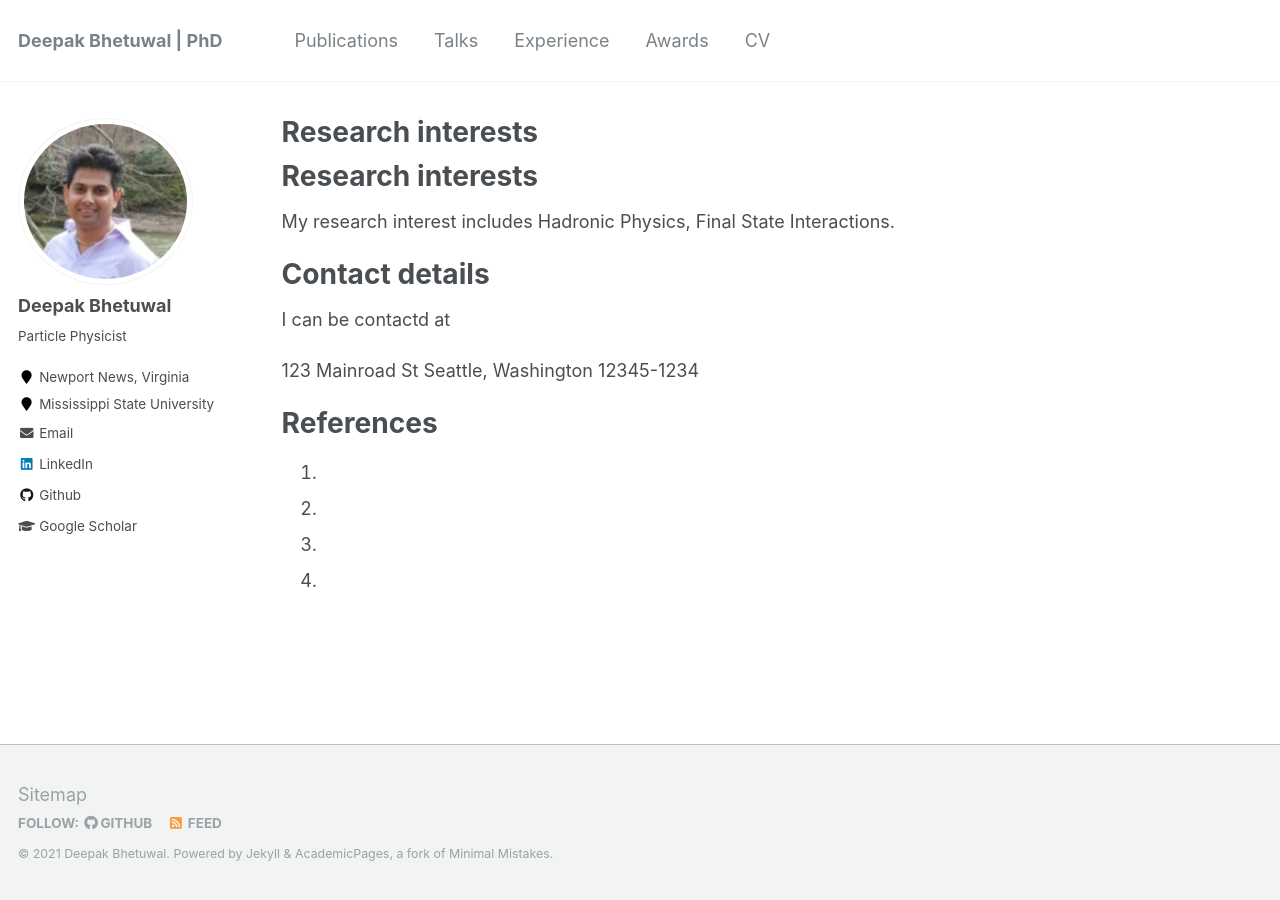
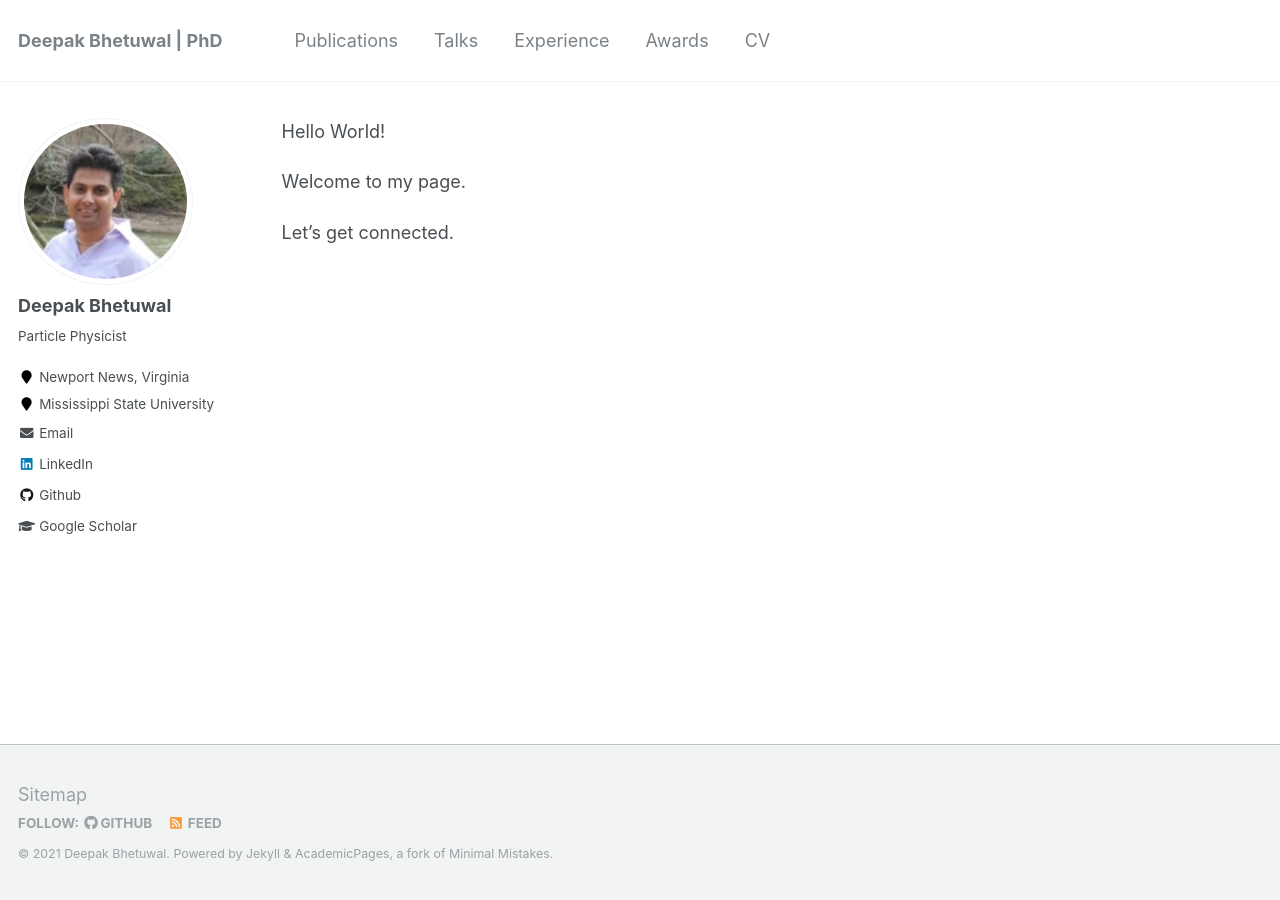
Before and after one commit to dkb208/dkb208.github.io, a Jekyll site: the page built from _pages/about.md, in a window 1280 px wide. Built offline with Jekyll 4.4.1, drawn with Linux system fonts in a browser that asks for light colours; our own code applies the rules of GitHub Pages for plain Markdown files.

Commit message:
Update about.md

```diff
--- a/_pages/about.md
+++ b/_pages/about.md
@@ -1,19 +1,5 @@
-Research interests
-======
+Hello World!
 
-My research interest includes Hadronic Physics, Final State Interactions.
+Welcome to my page.
 
-Contact details
-======
-I can be contactd at
-
-123 Mainroad St
-Seattle, Washington
-12345-1234
-
-References
-======
-1.
-1.
-1.
-1.
+Let's get connected.
```
